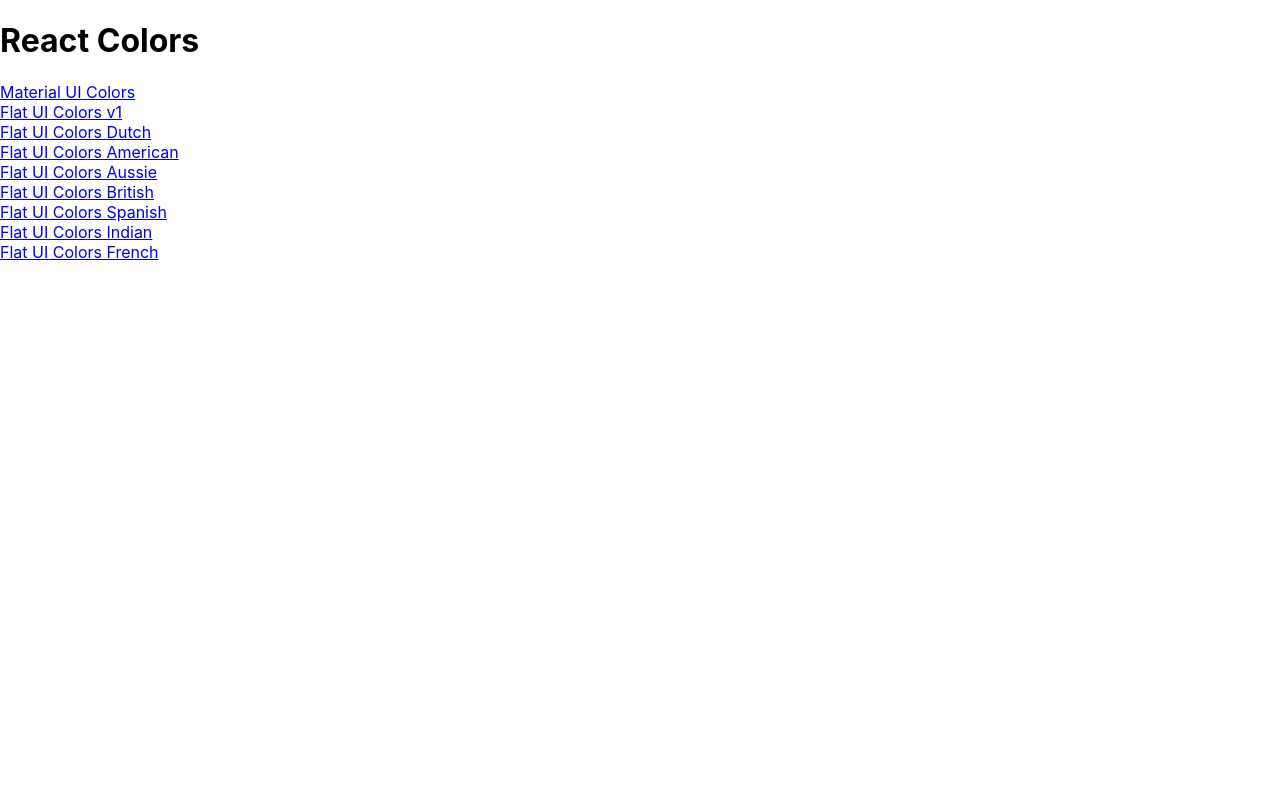
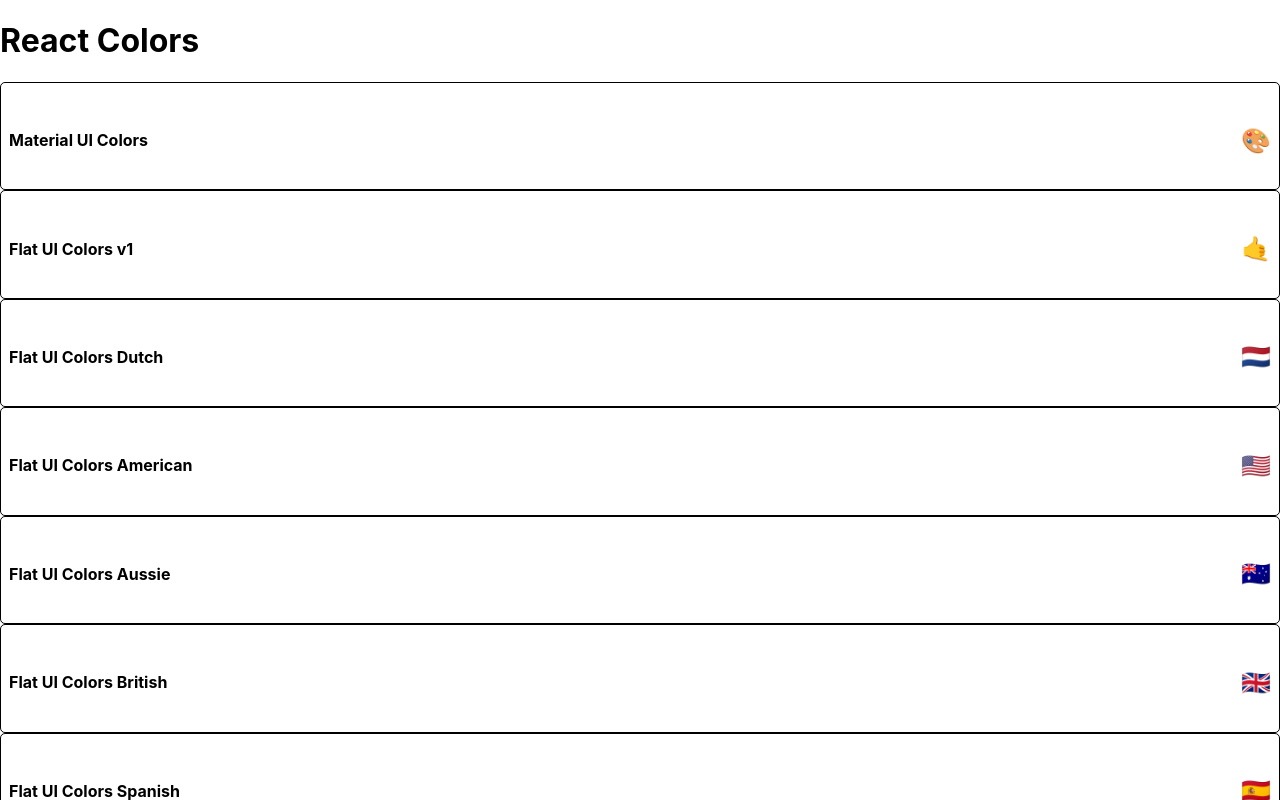
Before and after one commit to avsssai/react-colors, a React (Create React App) app: page / in a window 1280 px wide. Shown: the top 800 px of the page. Built offline with nearby package versions, Linux system fonts and the light colour scheme.

Commit message:
mini palette styling started

```diff
--- a/package.json
+++ b/package.json
@@ -5,6 +5,7 @@
   "dependencies": {
     "@material-ui/core": "^4.11.0",
     "@material-ui/icons": "^4.9.1",
+    "@material-ui/styles": "^4.10.0",
     "@testing-library/jest-dom": "^4.2.4",
     "@testing-library/react": "^9.5.0",
     "@testing-library/user-event": "^7.2.1",
--- a/src/App.js
+++ b/src/App.js
@@ -4,6 +4,7 @@
 import seedColors from './colors-seeder';
 import { generatePalette } from './colorHelpers';
 import { Switch, Link, Route } from 'react-router-dom';
+import colorsSeeder from './colors-seeder';
 
 class App extends Component {
 
@@ -24,7 +25,7 @@
         {/* <Palette palette={generatePalette(seedColors[4])} /> */}
 
         <Switch>
-          <Route exact path="/" render={(renderParams) => <PaletteList links={linksOnly(seedColors)} {...renderParams} />} />
+          <Route exact path="/" render={(routeProps) => <PaletteList palettes={colorsSeeder} {...routeProps} />} />
           <Route exact path="/palette/:id" render={(routeProps) => <Palette palette={generatePalette(findPalette(routeProps.match.params.id))} {...routeProps} />} />
           {/* <Route exact path="/:palette/:id" render={(routeProps) => <h1>Individual Palette</h1>} /> */}
         </Switch>
--- /dev/null
+++ b/src/MiniPalette.js
@@ -0,0 +1,47 @@
+import React from 'react';
+import { withStyles } from '@material-ui/core/styles';
+
+const styles = {
+    root: {
+        backgroundColor: "white",
+        borderRadius: "5px",
+        border: "1px solid black",
+        padding: "0.5rem",
+        position: "relative",
+        overflow: "hidder",
+        "&:hover": {
+            cursor: "pointer"
+        }
+
+    },
+    colors: {
+        backgroundColor: "grey",
+
+
+    },
+    title: {
+        display: "flex",
+        justifyContent: "space-between",
+        alignItems: "center",
+        color: "black",
+        paddingTop: "0.5rem",
+        fontSize: "1rem",
+        position: "relative"
+    },
+    emoji: {
+        marginLeft: "0.5rem",
+        fontSize: "1.5rem"
+    }
+}
+function MiniPalette (props) {
+    const { classes, paletteName, emoji } = props;
+    return (
+        <div className={classes.root}>
+            <div className={classes.colors}>
+
+            </div>
+            <h5 className={classes.title}>{paletteName} <span className={classes.emoji}>{emoji}</span></h5>
+        </div>
+    )
+}
+export default withStyles(styles)(MiniPalette);
--- a/src/NavBar.css
+++ b/src/NavBar.css
@@ -14,6 +14,10 @@
 	display: flex;
 	align-items: center;
 	font-family: roboto;
+}
+nav a {
+	text-decoration: none;
+	color: inherit;
 }
 .level {
 	font-weight: 400;
--- a/src/NavBar.js
+++ b/src/NavBar.js
@@ -20,6 +20,7 @@
     this.setState({
       colorFormat: e.target.value
     })
+    console.log(e.target.value);
     this.props.handleChange(e.target.value);
   }
   render () {
@@ -47,8 +48,8 @@
         <div className="select-container">
           <Select onChange={this.handleChange} value={this.state.colorFormat}>
             <MenuItem value='hex'>Hex - #ffffff</MenuItem>
-            <MenuItem value='rgb'>RGB - (10,20,30)</MenuItem>
-            <MenuItem value='rgba'>RGBA - (33.3,40,32,1.0)</MenuItem>
+            <MenuItem value='rgb'>RGB - (255,255,255)</MenuItem>
+            <MenuItem value='rgba'>RGBA - (255,255,255,1.0)</MenuItem>
           </Select>
         </div>
       </nav>
--- a/src/Palette.js
+++ b/src/Palette.js
@@ -12,7 +12,7 @@
     super(props);
     this.state = {
       level: 500,
-      colorFormat: 'rgb',
+      colorFormat: 'hex',
       snackbarOpen: false
     };
     this.handleOnAfterChange = this.handleOnAfterChange.bind(this);
--- a/src/PaletteList.js
+++ b/src/PaletteList.js
@@ -1,19 +1,20 @@
 import React, { Component } from 'react'
 import { Link } from 'react-router-dom';
+import MiniPalette from './MiniPalette';
 
 export default class PaletteList extends Component {
     render () {
-        let links = this.props.links.map((el, i) => {
-            return (
-                <div key={i}>
-                    <Link to={`/palette/${el.id}`}>{el.paletteName}</Link>
-                </div>
-            )
-        })
+        let { palettes } = this.props;
         return (
+
             <div>
                 <h1>React Colors</h1>
-                {links}
+                {palettes.map((palette, i) => {
+                    return (
+                        <MiniPalette  {...palette} />
+                    )
+
+                })}
             </div>
         )
     }
```
